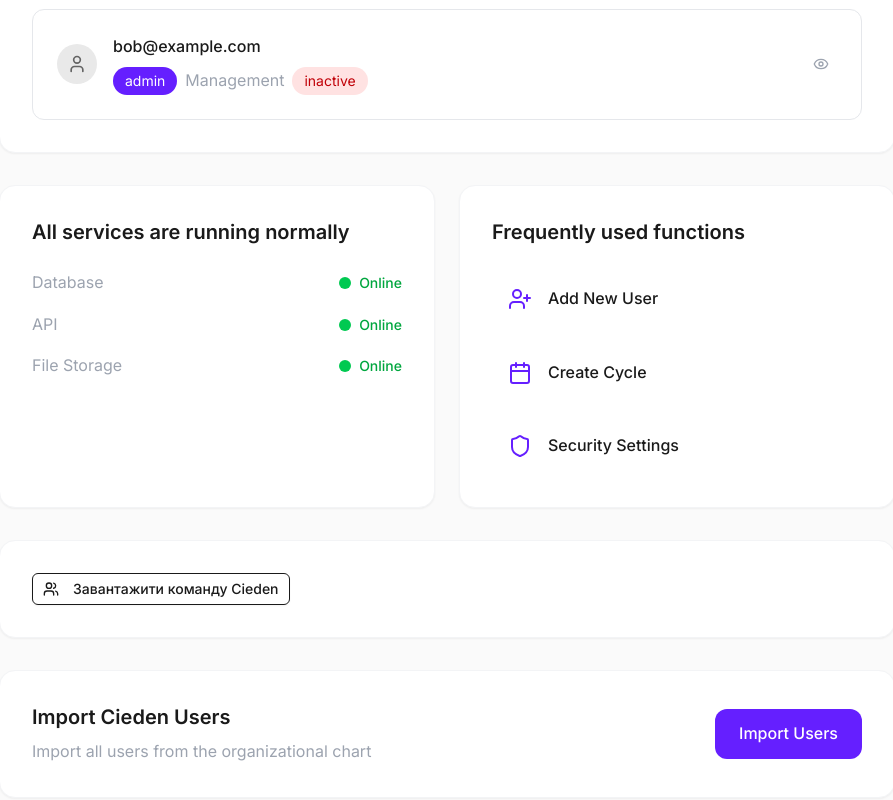
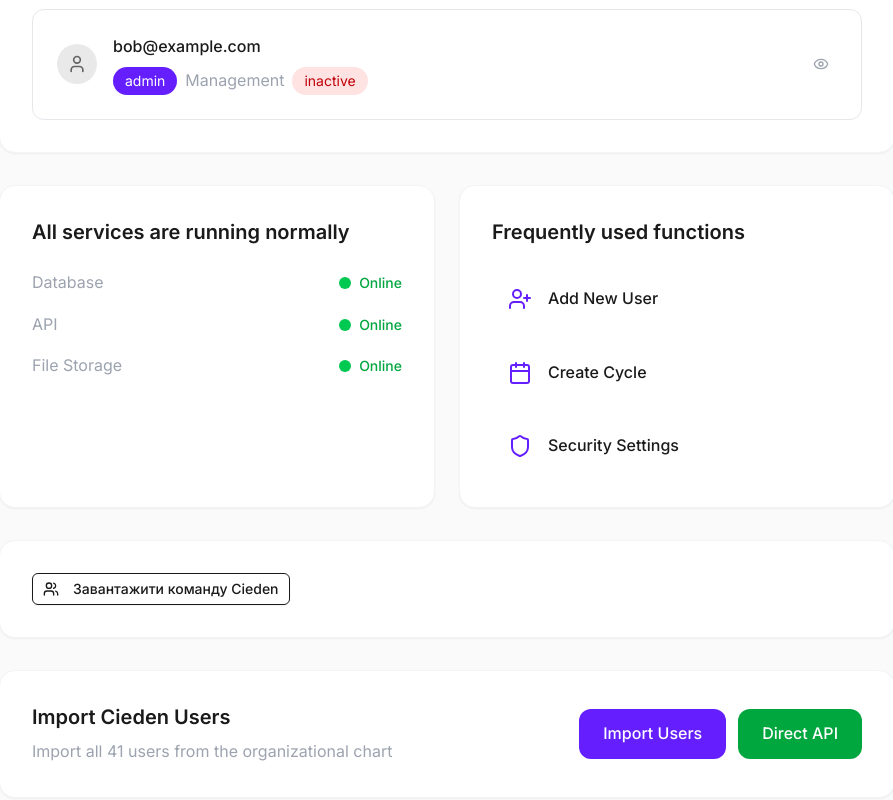
Before and after one commit to Cieden-team/management-performance, a Next.js app: page /admin in a window 1280 px wide. Shown: the part 1091-1891 px from the top of the page, without its empty margins (321-1214 px from the left). Built offline with nearby package versions, Linux system fonts and the light colour scheme; no server answers.

Commit message:
feat: add direct API button for user import

```diff
--- a/src/app/admin/page.tsx
+++ b/src/app/admin/page.tsx
@@ -366,14 +366,22 @@ const AdminPage = () => {
               <div className="flex items-center justify-between">
                 <div>
                   <h3 className="text-xl font-semibold text-gray-900 mb-2">Import Cieden Users</h3>
-                  <p className="text-gray-500">Import all users from the organizational chart</p>
+                  <p className="text-gray-500">Import all 41 users from the organizational chart</p>
                 </div>
+                <div className="flex space-x-3">
                   <button
                     onClick={handleImportUsers}
                     className="px-6 py-3 bg-purple-600 text-white rounded-xl hover:bg-purple-700 transition-all duration-200 font-medium"
                   >
                     Import Users
                   </button>
+                  <button
+                    onClick={() => window.open('https://management-performance.vercel.app/api/import-users', '_blank')}
+                    className="px-6 py-3 bg-green-600 text-white rounded-xl hover:bg-green-700 transition-all duration-200 font-medium"
+                  >
+                    Direct API
+                  </button>
+                </div>
               </div>
             </div>
           </div>
```
Lines whose indentation alone changed are shown as unchanged.
